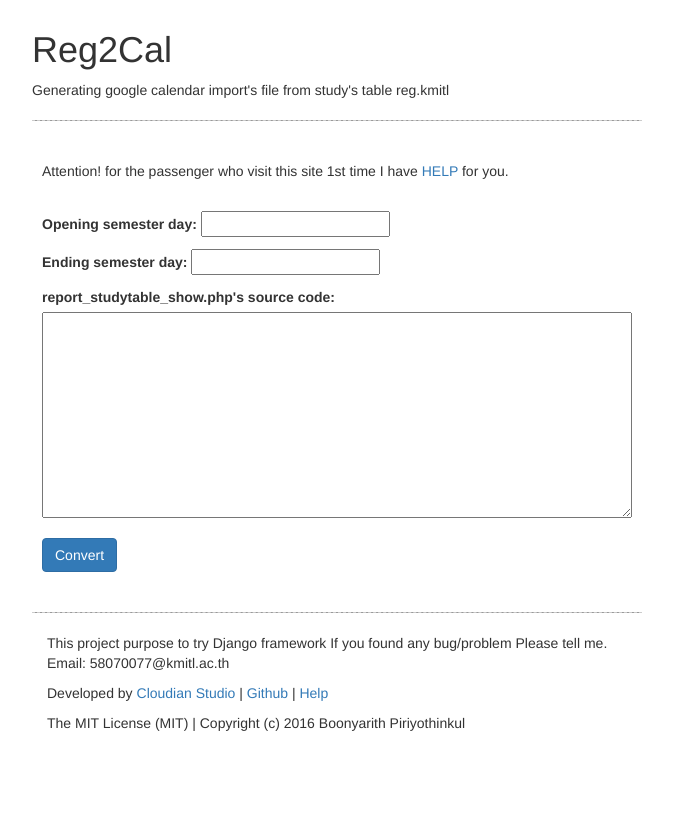
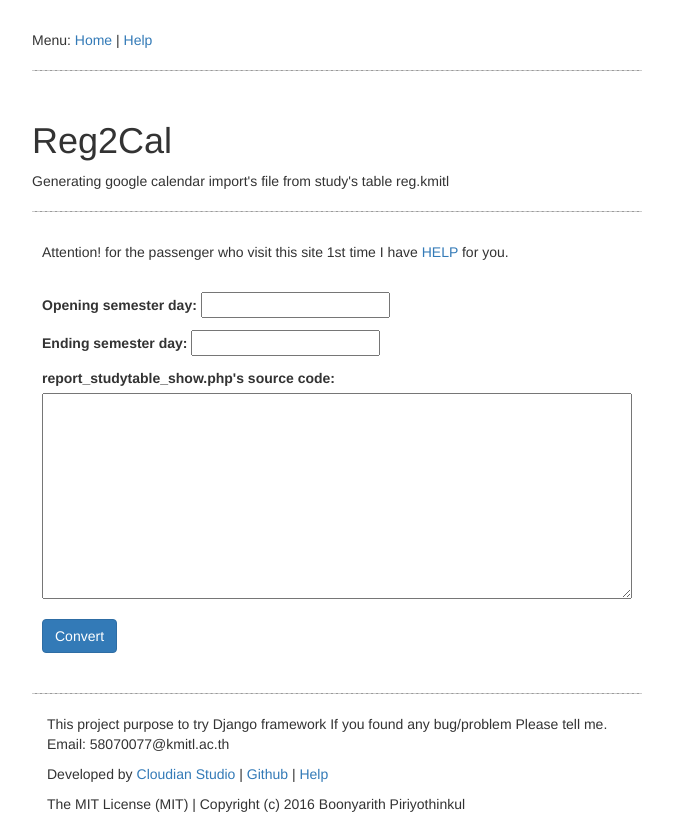
Before and after one commit to chin8628/Reg2Calendar, a Django app: page / in a window 1280 px wide. Shown: the whole page, without its empty margins (303-976 px from the left). Before the commit the page ends 731 px from the top, so only its background shows below. Run offline with Django 3.2, Linux system fonts and the light colour scheme; some libraries are stand-ins or nearby versions.

Commit message:
Add navbar

```diff
--- a/gcalendar_gen_class/genclass/static/genclass/css/style.css
+++ b/gcalendar_gen_class/genclass/static/genclass/css/style.css
@@ -8,8 +8,9 @@ img {
     width: 90%;
 }
 
-header{
+nav{
     padding: 10px;
+    margin-top: 20px;
 }
 
 footer{
--- a/gcalendar_gen_class/genclass/templates/genclass/base.html
+++ b/gcalendar_gen_class/genclass/templates/genclass/base.html
@@ -15,17 +15,26 @@
         <link rel="stylesheet" href="{% static 'genclass/css/style.css' %}">
     </head>
 
-    <header class="container col-sm-offset-1 col-sm-10 col-md-offset-3 col-md-6">
+    <nav class="container col-sm-offset-1 col-sm-10 col-md-offset-3 col-md-6">
 
-        {% block header %} {% endblock %}
+        <span>Menu: </span>
+        <a href="/">Home</a> |
+        <a href="/help">Help</a>
         <hr>
 
-    </header>
+    </nav>
 
     <body>
         <!--[if lt IE 7]>
             <p class="browsehappy">You are using an <strong>outdated</strong> browser. Please <a href="http://browsehappy.com/">upgrade your browser</a> to improve your experience.</p>
         <![endif]-->
+
+        <div id="title" class="container col-sm-offset-2 col-sm-10 col-md-offset-3 col-md-6">
+
+            {% block header %} {% endblock %}
+            <hr>
+
+        </div>
 
         <div id="main" class="container col-sm-offset-2 col-sm-10 col-md-offset-3 col-md-6">
 
```
